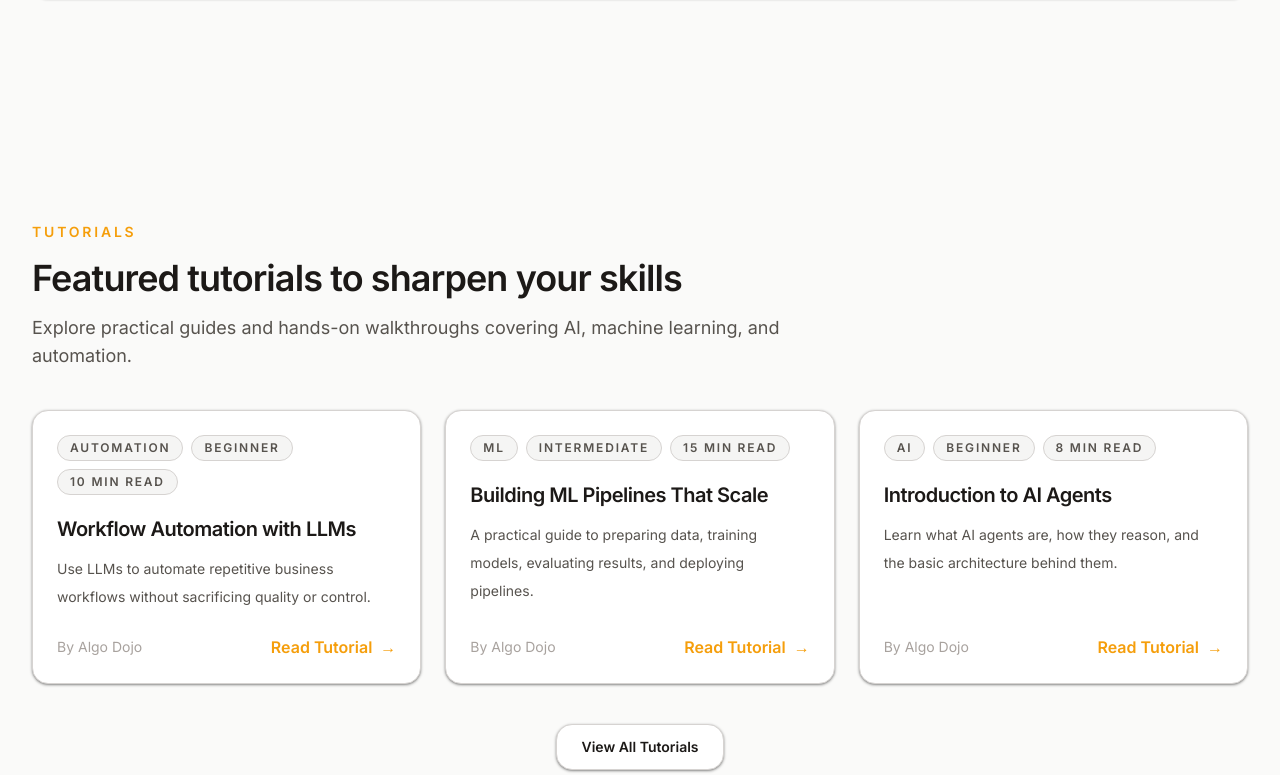
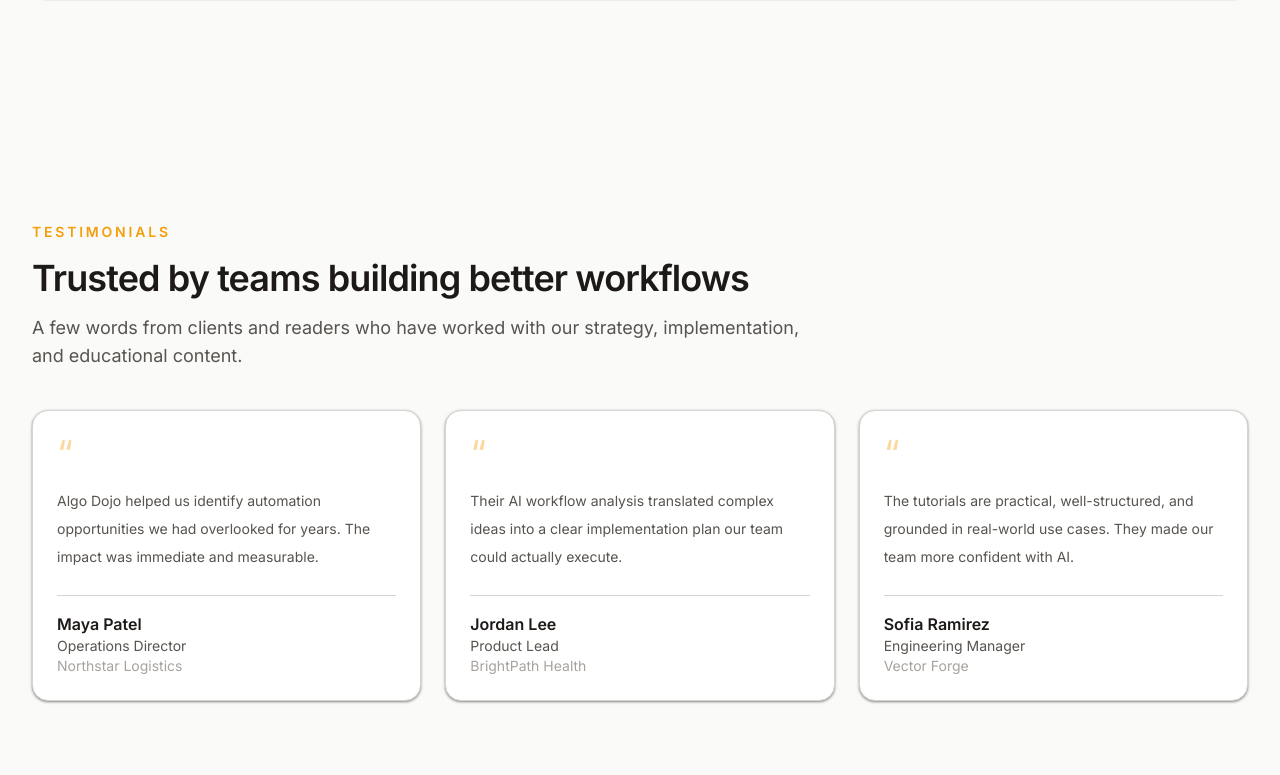
Before and after one commit to greedychipmunk/algodojo-xyz, a Next.js app: page / in a window 1280 px wide. Shown: the part 1865-2640 px from the top of the page. Built offline with nearby package versions, Linux system fonts and the light colour scheme.

Commit message:
fix: removing the tutorials section for now

```diff
--- a/src/app/(marketing)/page.tsx
+++ b/src/app/(marketing)/page.tsx
@@ -23,7 +23,7 @@ export default async function HomePage() {
       <HeroSection />
       <FeaturesSection />
       <StatsSection />
-      <TutorialsPreview tutorials={featured} />
+      {/* <TutorialsPreview tutorials={featured} /> */}
       <TestimonialSection />
       <CtaSection
         title="Ready to Optimize Your Workflows?"
```
